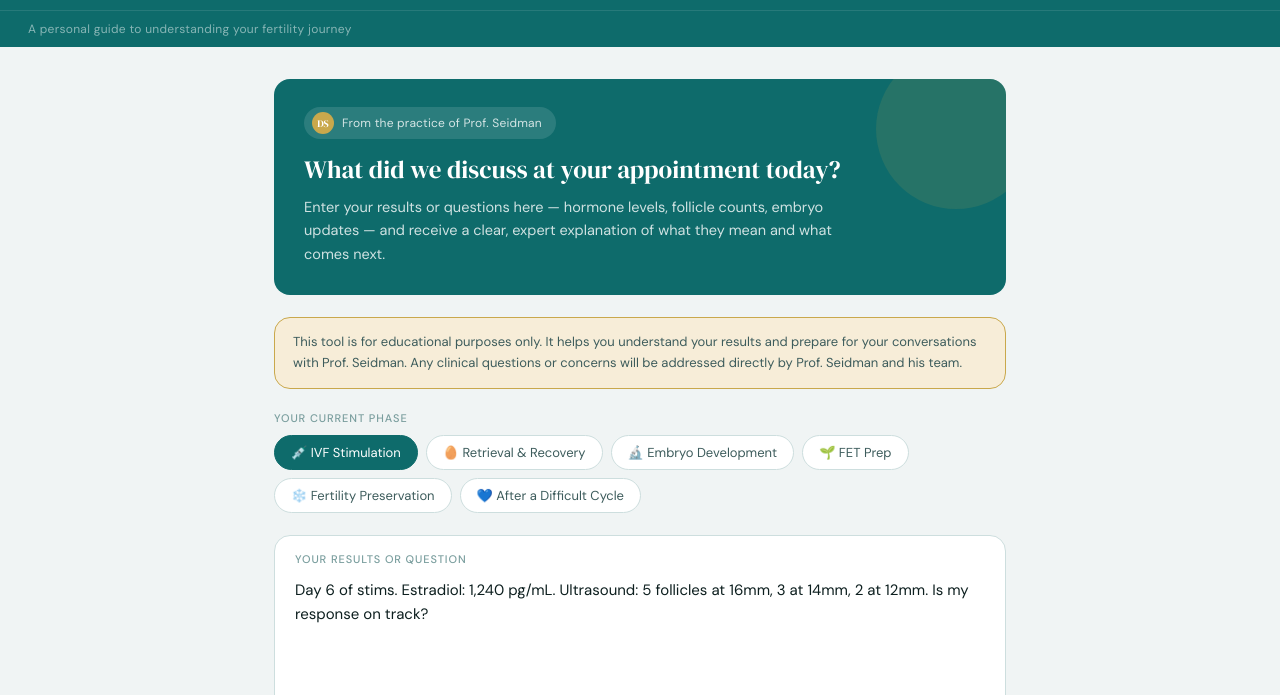
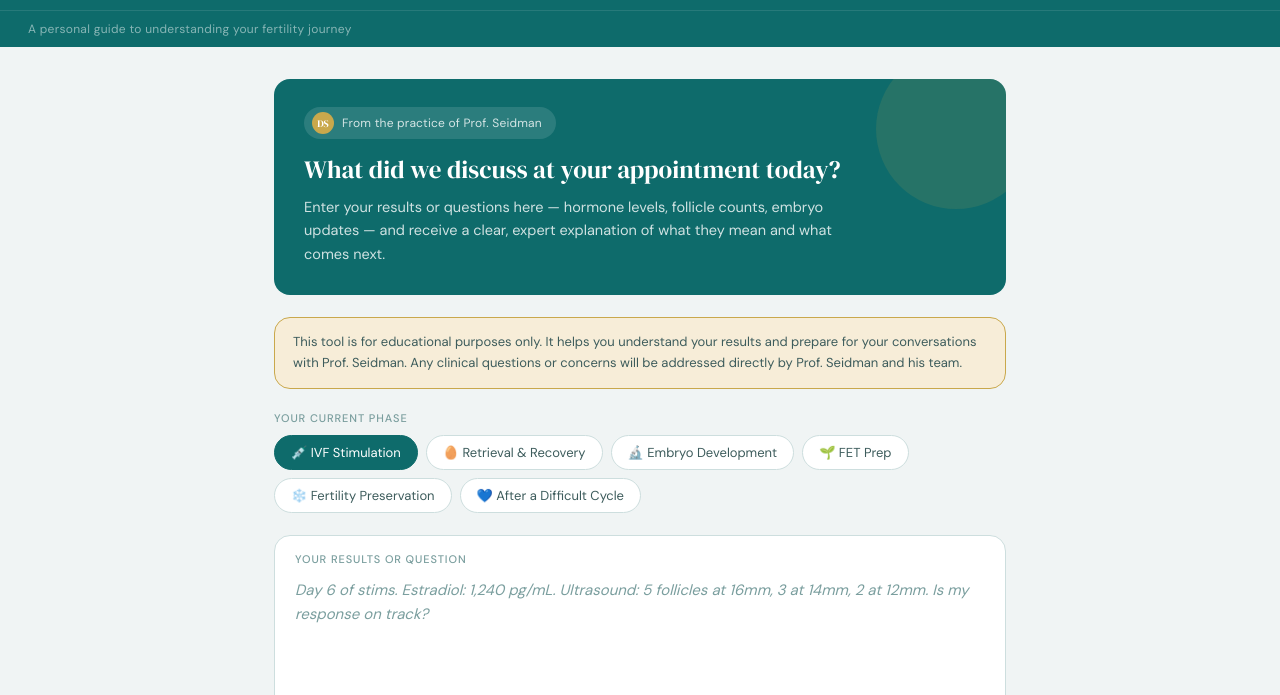
Before and after one commit to daniellag-ops/seidman-companion, a website: page index.html in a window 1280 px wide. Both pictures are taken after a click on the button "💉 IVF Stimulation". Shown: the part 64-759 px from the top of the page. Drawn offline with Linux system fonts and the light colour scheme.

Commit message:
Update index.html

```diff
--- a/index.html
+++ b/index.html
@@ -254,6 +254,12 @@
     padding: 12px 20px 16px;
     line-height: 1.6;
     min-height: 100px;
+    transition: color 0.15s, font-style 0.15s;
+  }
+
+  textarea.is-sample {
+    color: var(--text-light);
+    font-style: italic;
   }
 
   textarea::placeholder { color: var(--text-light); }
@@ -657,13 +663,17 @@ function renderUI() {
       btn.classList.add('active');
       selectedPhase = phase.value;
       if (phase.sample) {
-        document.getElementById('userInput').value = phase.sample;
+        const ta = document.getElementById('userInput');
+        ta.value = phase.sample;
+        ta.classList.add('is-sample');
       }
     };
     pillsContainer.appendChild(btn);
   });
   selectedPhase = c.phases[0].value;
-  document.getElementById('userInput').value = c.phases[0].sample || '';
+  const ta = document.getElementById('userInput');
+  ta.value = c.phases[0].sample || '';
+  ta.classList.add('is-sample');
 
   const quickContainer = document.getElementById('quickPrompts');
   quickContainer.innerHTML = '';
@@ -733,6 +743,7 @@ async function sendMessage() {
   body.innerHTML = '';
   errorMsg.classList.remove('visible');
   btn.disabled = true;
+  document.getElementById('userInput').classList.remove('is-sample');
 
   try {
     const response = await fetch("/api/chat", {
@@ -782,6 +793,10 @@ document.getElementById('userInput').addEventListener('keydown', e => {
   if (e.key === 'Enter' && (e.metaKey || e.ctrlKey)) sendMessage();
 });
 
+document.getElementById('userInput').addEventListener('input', () => {
+  document.getElementById('userInput').classList.remove('is-sample');
+});
+
 renderUI();
 </script>
 </body>
```
